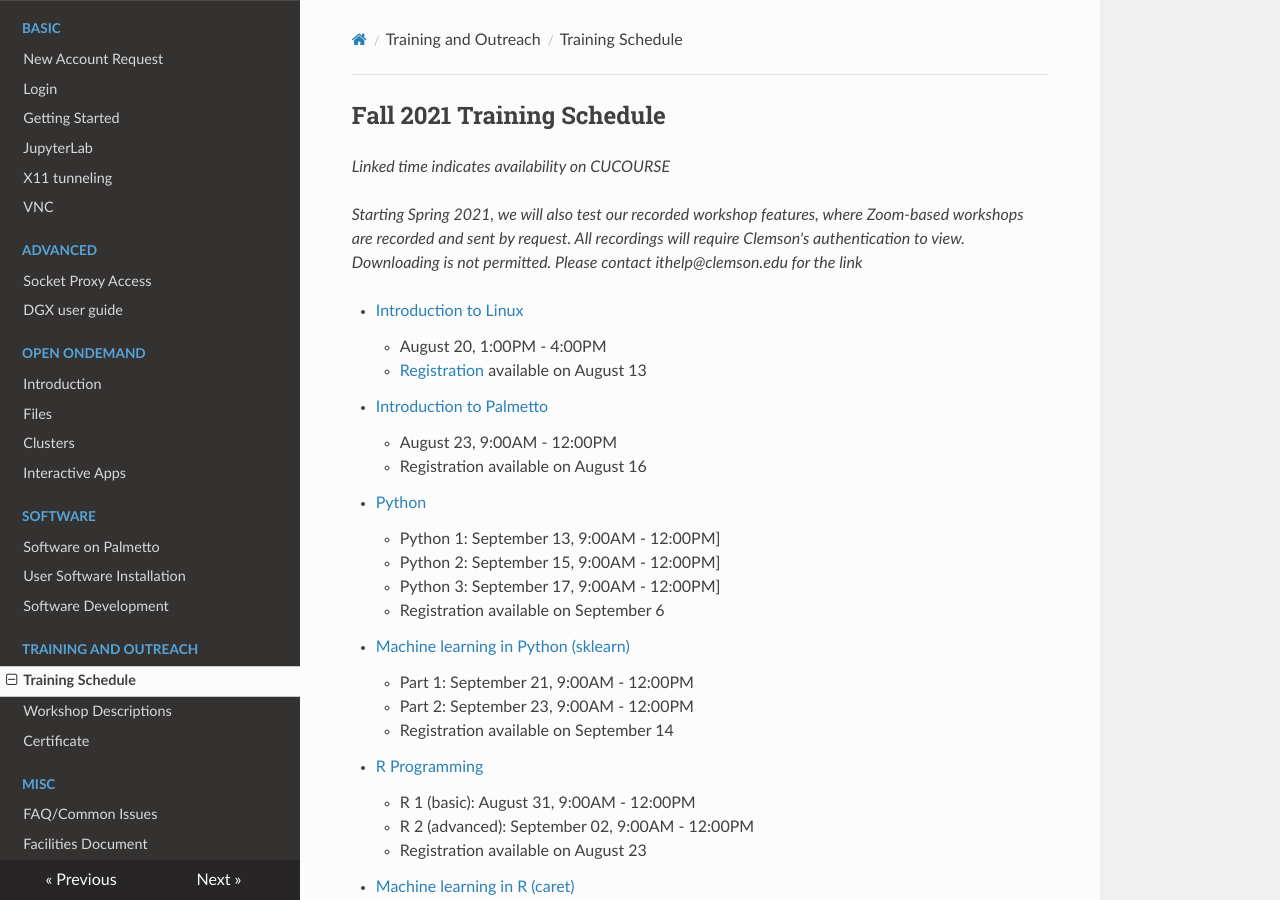
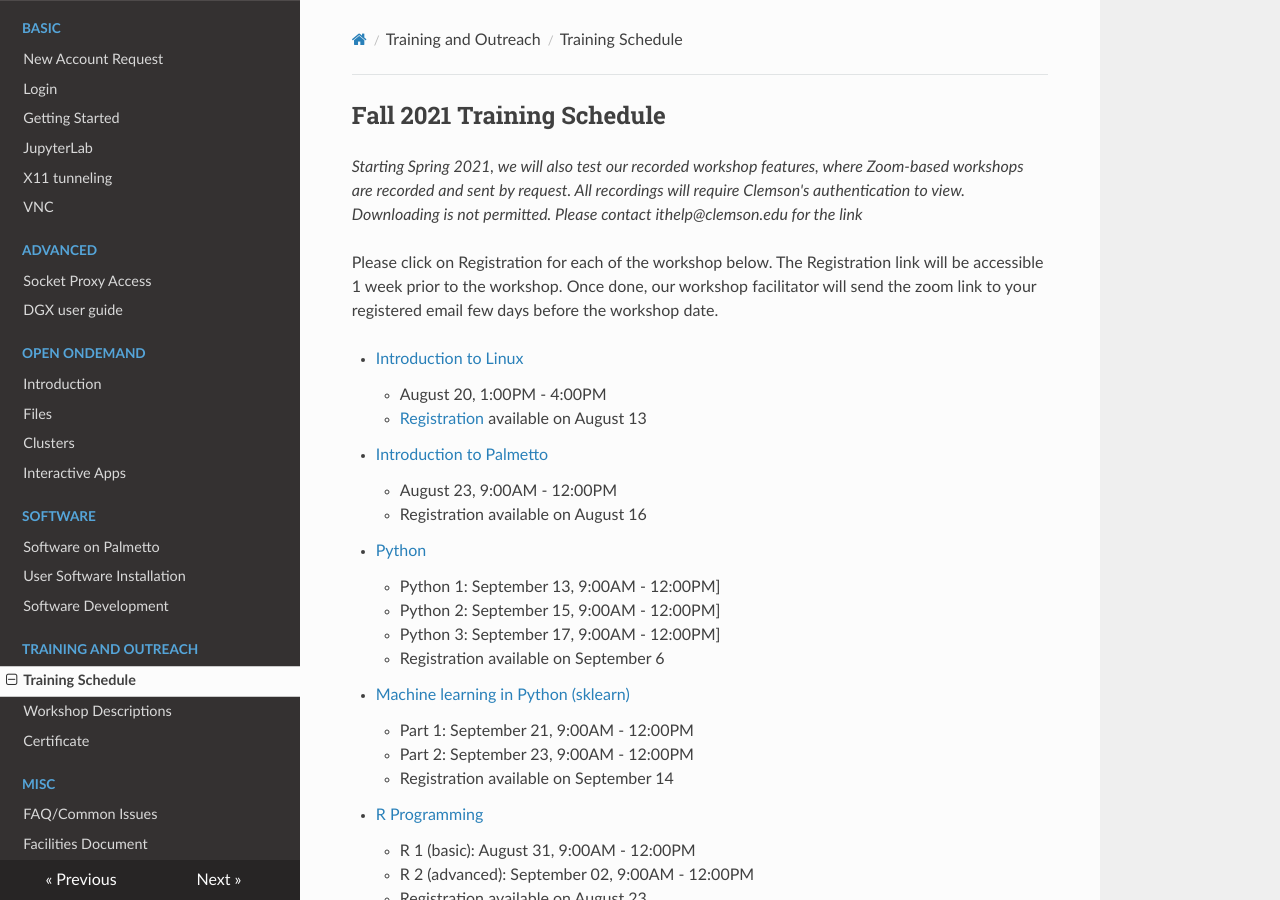
Before and after one commit to clemsonciti/palmetto-documentation, an MkDocs documentation site: the page built from docs/training/schedule.md, in a window 1280 px wide and 900 px high. Built offline with MkDocs 1.6.1, drawn with Linux system fonts in a browser that asks for light colours; nearby versions of some CDN libraries.

Commit message:
Update schedule.md

```diff
--- a/docs/training/schedule.md
+++ b/docs/training/schedule.md
@@ -1,10 +1,11 @@
 ## Fall 2021 Training Schedule
-
-*Linked time indicates availability on CUCOURSE*
 
 *Starting Spring 2021, we will also test our recorded workshop features,
 where Zoom-based workshops are recorded and sent by request. All recordings will
 require Clemson's authentication to view. Downloading is not permitted. Please contact ithelp@clemson.edu for the link*
+
+Please click on Registration for each of the workshop below. The Registration link will be accessible 1 week prior to the workshop.
+Once done, our workshop facilitator will send the zoom link to your registered email few days before the workshop date.
 
 - [Introduction to Linux](workshop.md#introduction-to-linux)
     - August 20, 1:00PM - 4:00PM
```
